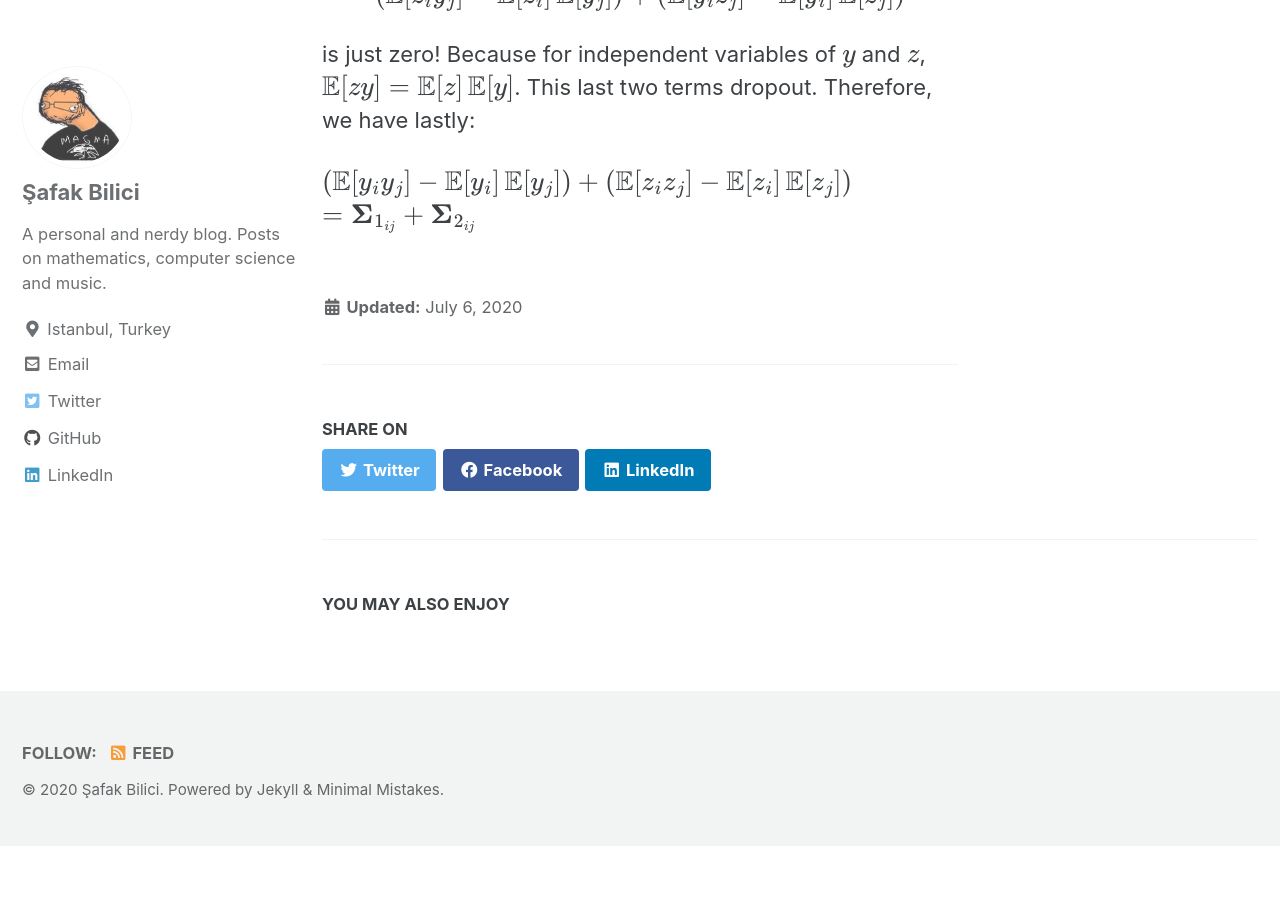
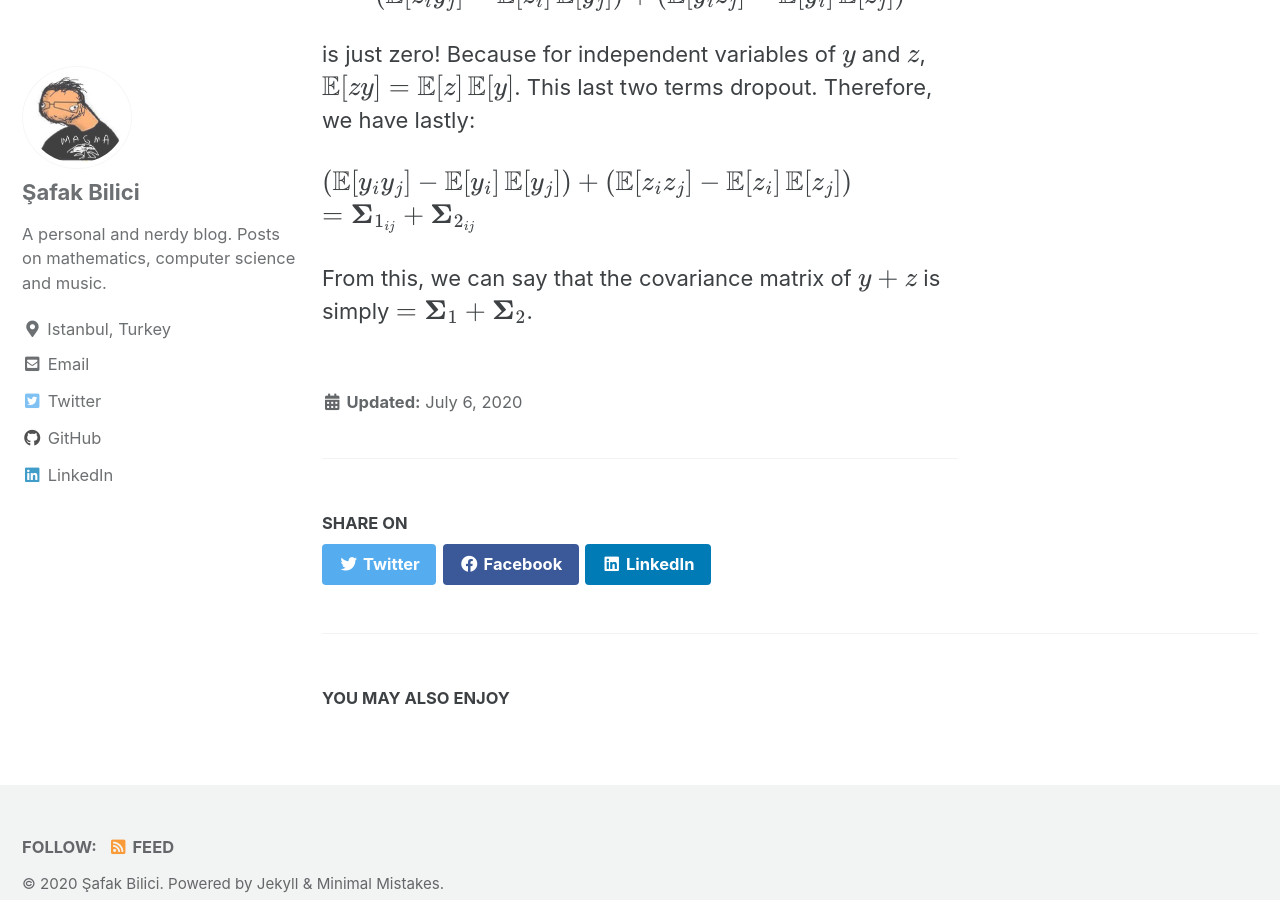
Before and after one commit to safakkbilici/safakkbilici.github.io, a Jekyll site: the page built from _posts/2020-07-06-getting-started.md, in a window 1280 px wide and 900 px high, scrolled down 1976 px. Built offline with Jekyll 4.4.1, drawn with Linux system fonts in a browser that asks for light colours; cached includes are drawn as plain includes; formulas are drawn with MathJax 3; before the commit the page ends 2821 px from its top, so only the background shows below that.

Commit message:
TeX mode ongit add .!

```diff
--- a/_posts/2020-07-06-getting-started.md
+++ b/_posts/2020-07-06-getting-started.md
@@ -43,3 +43,5 @@
 
 $$(\mathop{\mathbb{E}}[y_iy_j] - \mathop{\mathbb{E}}[y_i]\mathop{\mathbb{E}}[y_j]) + (\mathop{\mathbb{E}}[z_iz_j]-\mathop{\mathbb{E}}[z_i]\mathop{\mathbb{E}}[z_j])$$
 $$=\boldsymbol\Sigma_{1_{ij}} + \boldsymbol\Sigma_{2_{ij}}$$
+
+From this, we can say that the covariance matrix of $$y+z$$ is simply $$=\boldsymbol\Sigma_{1} + \boldsymbol\Sigma_{2}$$.
```
